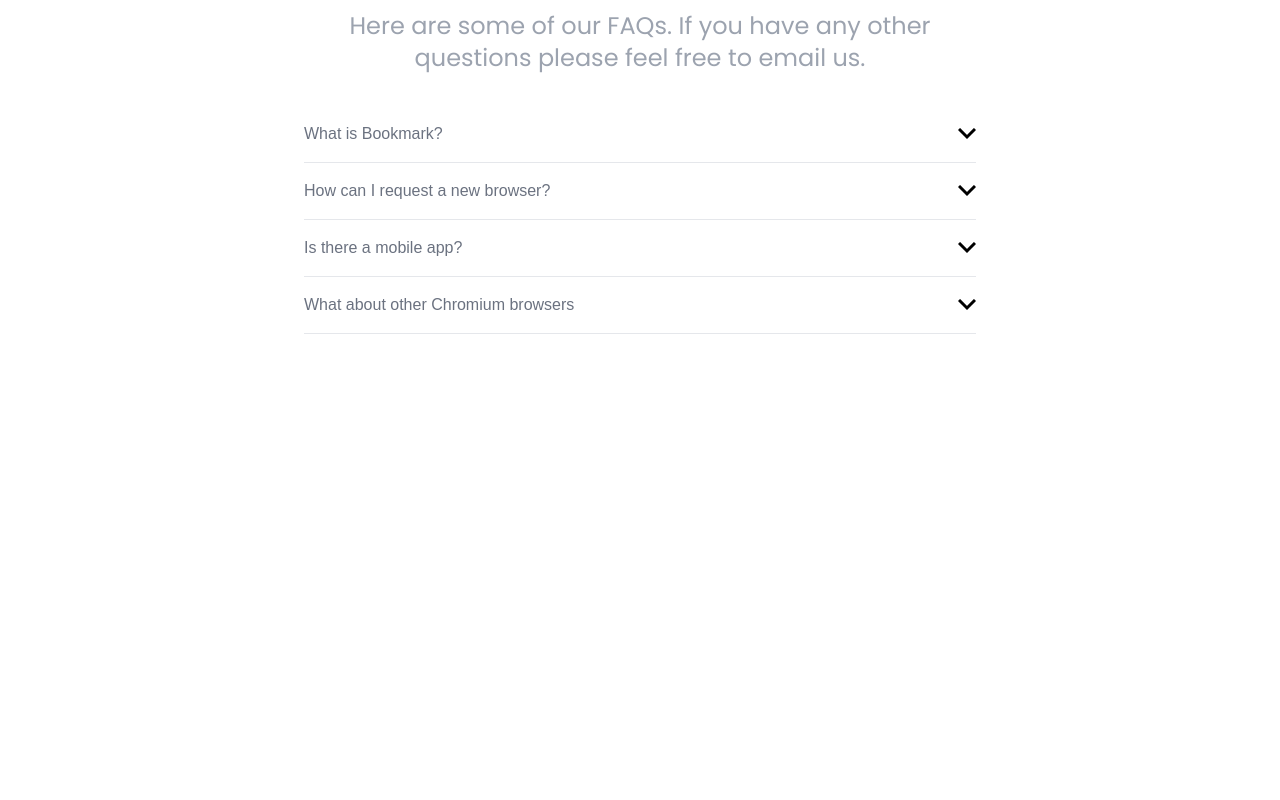
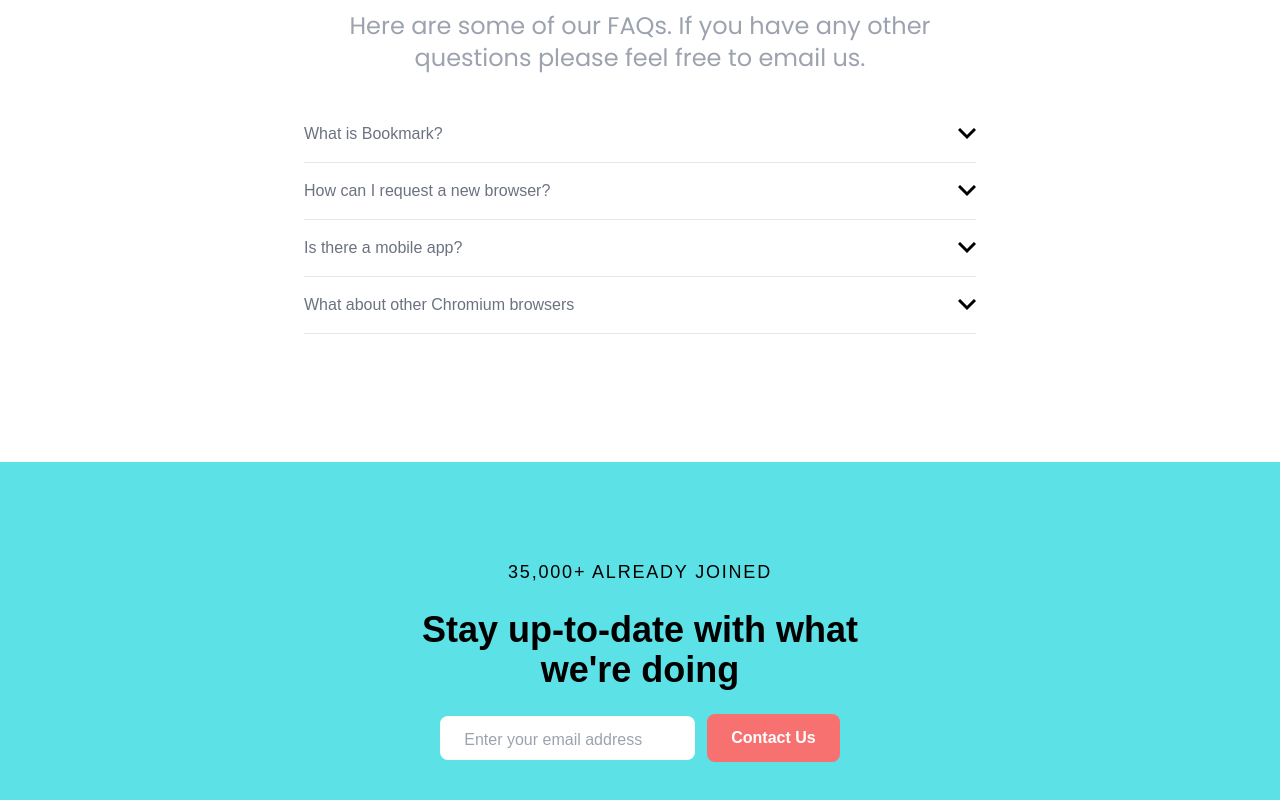
Before and after one commit to emsiqh/tailwind-first-app, a React (Vite) app: page / in a window 1280 px wide. Shown: the part 2385-3185 px from the top of the page. Before the commit the page ends 2847 px from the top, so only its background shows below. Built offline with nearby package versions, Linux system fonts and the light colour scheme.

Commit message:
Newsletter and add some css

```diff
--- a/src/App.jsx
+++ b/src/App.jsx
@@ -1,5 +1,5 @@
 import styles from "./style";
-import { Navbar, ScrollToTop, Hero, Tabs, Heading, DownloadBox, FAQ } from './components';
+import { Navbar, ScrollToTop, Hero, Tabs, Heading, DownloadBox, FAQ, Newsletter } from './components';
 
 import { quotes } from "./constants";
 
@@ -29,6 +29,12 @@ const App = () =>
         <FAQ />
       </div>
     </div>
+
+    <div className={`bg-blueGradient ${styles.paddingX} ${styles.flexCenter}`}>
+      <div className={`${styles.boxWidth}`}>
+        <Newsletter />
+      </div>
+    </div>
   </div>
 )
 
--- /dev/null
+++ b/src/components/Newsletter.jsx
@@ -0,0 +1,22 @@
+import styles from "../style";
+
+const Newsletter = () => {
+    return (
+        <div className='max-w-lg mx-auto py-24'>
+            <p className='mb-6 text-lg tracking-widest text-center uppercase'>
+                35,000+ Already Joined
+            </p>
+            <h2 className='px-3 mb-6 text-3xl md:text-4xl text-center font-semibold'>
+                Stay up-to-date with what we're doing
+            </h2>
+            <form className={`${styles.flexStart} flex-col max-w-2xl mx-auto space-y-6 text-base px-6 md:flex-row md:space-y-0 md:space-x-4 md:px-0`}>
+                <div className={`${styles.flexBetween} flex-col md:flex-row mx-auto md:mx-0`}>
+                    <input type="text" className="flex-1 px-6 pt-3 pb-2 mb-4 rounded-lg border-1 border-white focus:outline-none md:mr-3 md:mb-0" placeholder="Enter your email address" />
+                    <input type="submit" className="inline-flex px-6 py-3 font-semibold text-center text-white duration-200 transform rounded-lg cursor-pointer focus:outline-none bg-red-400 hover:opacity-90" value="Contact Us" />
+                </div>
+            </form>
+        </div>
+    )
+}
+
+export default Newsletter
--- a/src/components/index.js
+++ b/src/components/index.js
@@ -6,6 +6,7 @@ import Tabs from "./Tabs";
 import Heading from "./Heading";
 import DownloadBox from "./DownloadBox";
 import FAQ from "./FAQ";
+import Newsletter from "./Newsletter";
 
 export {
     Navbar,
@@ -16,4 +17,5 @@ export {
     Heading,
     DownloadBox,
     FAQ,
+    Newsletter,
 }
--- a/src/style.js
+++ b/src/style.js
@@ -6,6 +6,7 @@ const styles = {
 
     flexCenter: "flex justify-center items-center",
     flexStart: "flex justify-center items-start",
+    flexBetween: "flex justify-between items-center",
 
     paddingX: "sm:px-16 px-6",
     paddingY: "sm:py-16 py-4",
```
